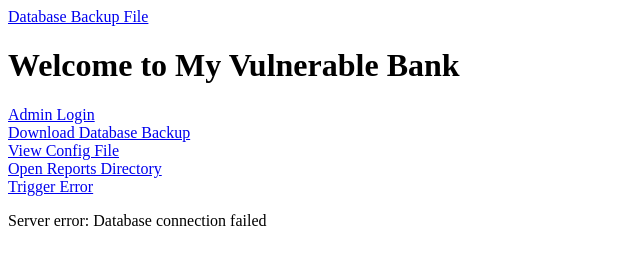
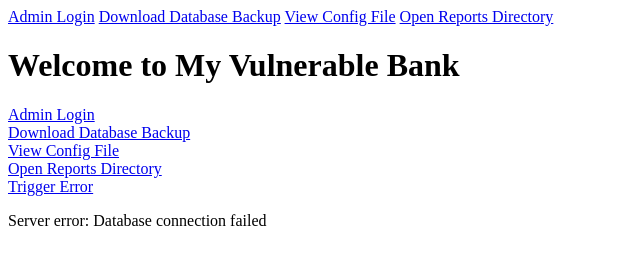
Before and after one commit to sami-gits/Google-Dork-Lab, a website: page public/index.html in a window 1280 px wide. Shown: the whole page, without its empty margins (0-640 px from the left). Drawn offline with Linux system fonts and the light colour scheme.

Commit message:
Improved crawl links

```diff
--- a/public/index.html
+++ b/public/index.html
@@ -3,7 +3,10 @@
 <head>
     <title>Test Banking Application</title>
     <meta name="google-site-verification" content="J9FrA2v0JiPvfisncsRJkvyQTuJjZ6NptxYoCUg-NgI" />
-    <a href="/backup.sql">Database Backup File</a>
+    <a href="/login">Admin Login</a>
+    <a href="/backup.sql">Download Database Backup</a>
+    <a href="/config.env">View Config File</a>
+    <a href="/reports/">Open Reports Directory</a>
 </head>
 <body>
     <h1>Welcome to My Vulnerable Bank</h1>
```
